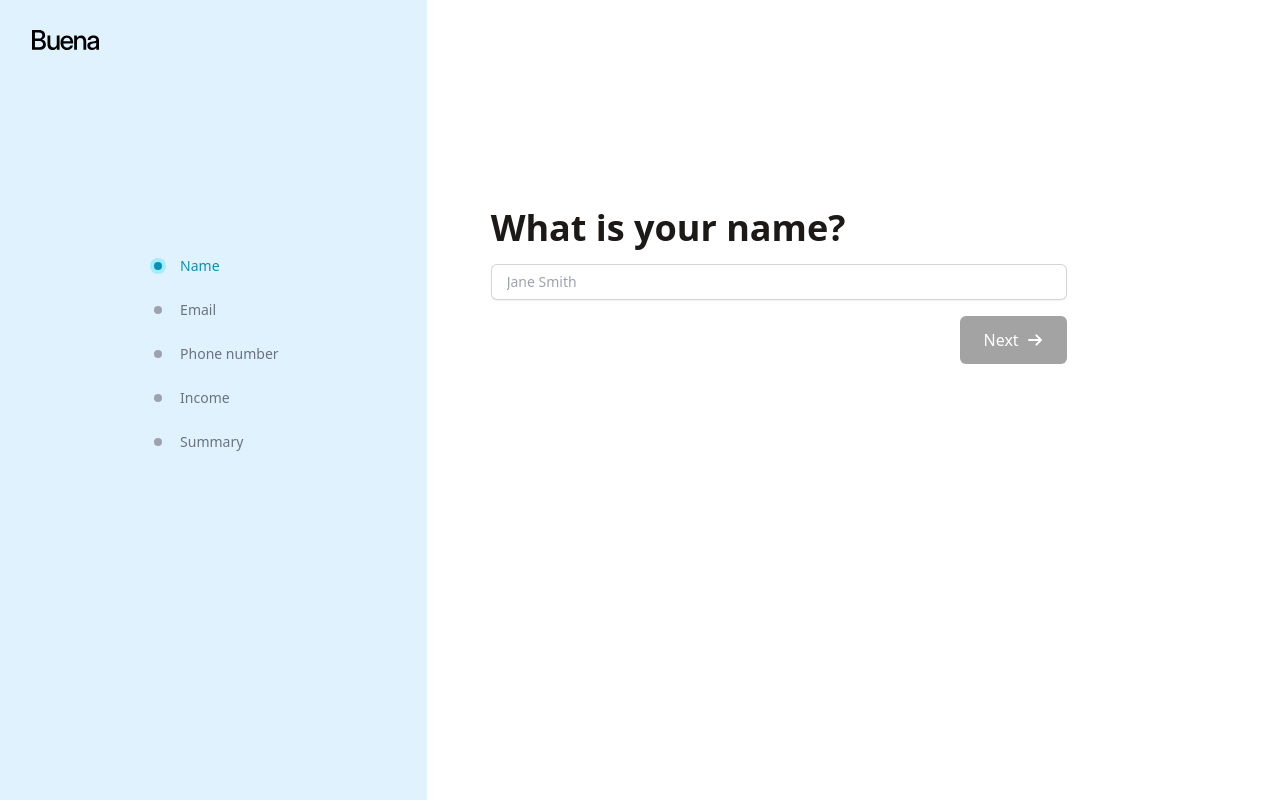
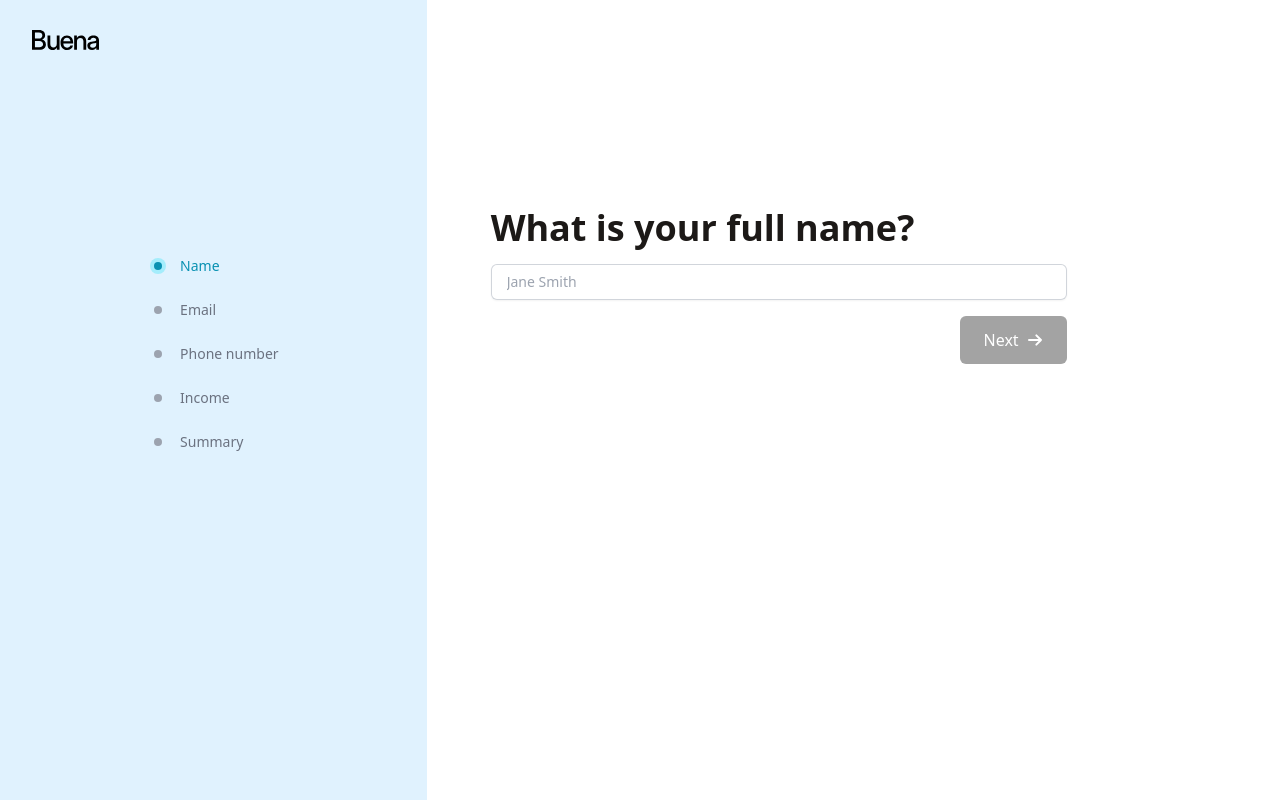
Before and after one commit to ikorotkaya/buena-onboarding, a React (Vite) app: page /onboarding/name in a window 1280 px wide. Built offline with nearby package versions, Linux system fonts and the light colour scheme.

Commit message:
Fix specs

```diff
--- a/src/pages/onboarding/Name.tsx
+++ b/src/pages/onboarding/Name.tsx
@@ -22,7 +22,7 @@ export default function Name() {
 
   return (
     <div className="flex flex-col pt-52 md:max-w-xl">
-      <Headline type="2">What is your name?</Headline>
+      <Headline type="2">What is your full name?</Headline>
 
       <div className="mb-4">
         <TextInput
```
